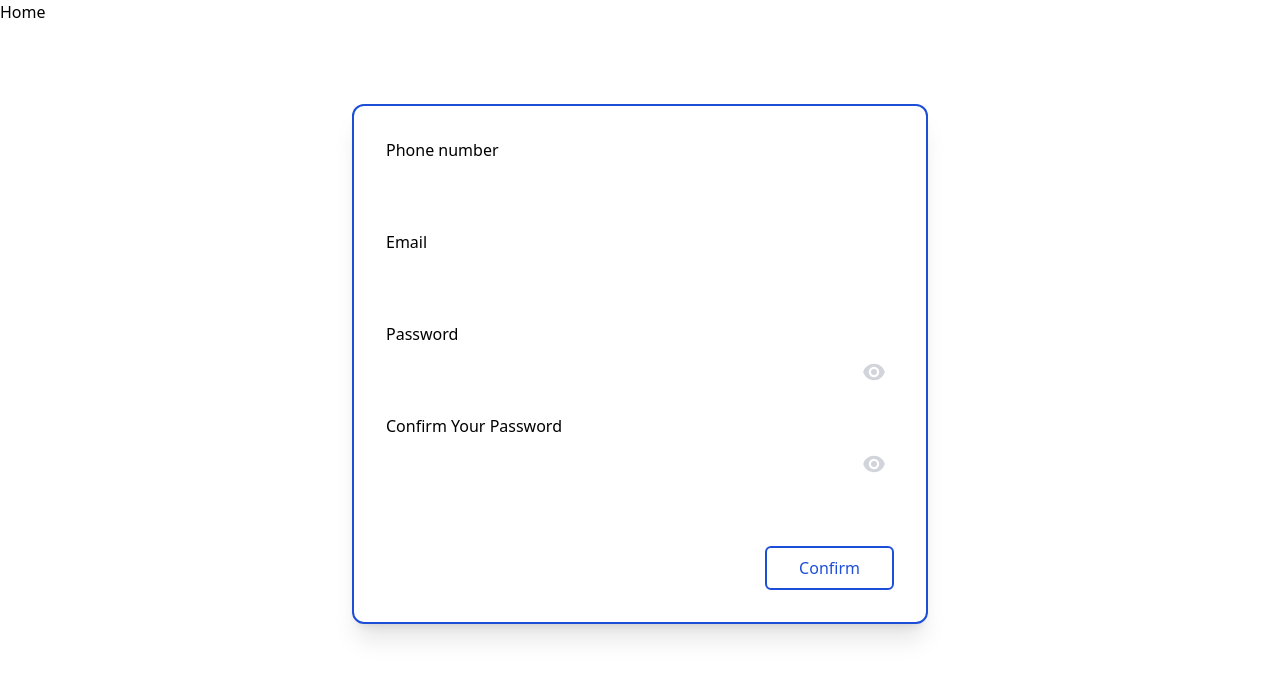
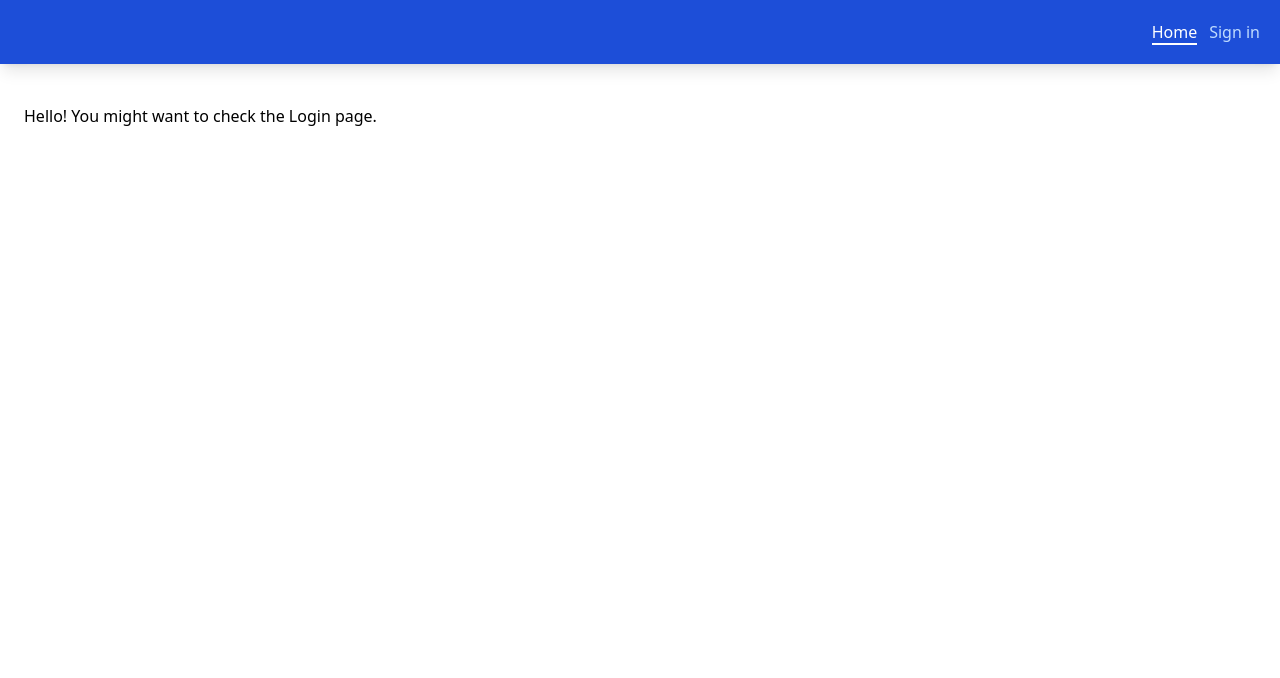
Before and after one commit to malinka775/vue-form, a Vue app: page / in a window 1280 px wide. Shown: the top 678 px of the page. Built offline with nearby package versions, Linux system fonts and the light colour scheme.

Commit message:
refactor: add routing

```diff
--- a/src/App.vue
+++ b/src/App.vue
@@ -1,15 +1,32 @@
 <script setup>
-import { RouterLink, RouterView } from 'vue-router'
+import { RouterView } from 'vue-router'
+import TheHeader from './components/layout/TheHeader.vue'
 </script>
 
 <template>
-  <header>
-    <div>
-      <nav>
-        <RouterLink to="/">Home</RouterLink>
-      </nav>
-    </div>
-  </header>
+  <TheHeader />
+  <main>
+    <router-view v-slot="{ Component }">
+      <transition name="slide" mode="out-in">
+        <component :is="Component"></component>
+      </transition>
+    </router-view>
+  </main>
+</template>
 
-  <RouterView />
-</template>
+<style>
+.slide-enter-from,
+.slide-leave-to {
+  transform: translateY(-30px);
+  opacity: 0;
+}
+.slide-enter-active,
+.slide-leave-active {
+  transition: all 0.3s ease-in;
+}
+.slide-enter-to,
+.slide-leave-from {
+  transform: translateY(0);
+  opacity: 1;
+}
+</style>
--- /dev/null
+++ b/src/components/SectionContainer.vue
@@ -0,0 +1,7 @@
+<template>
+  <section class="px-6">
+    <div class="m-auto max-w-[1280px]">
+      <slot />
+    </div>
+  </section>
+</template>
--- a/src/components/UI/BaseInput.vue
+++ b/src/components/UI/BaseInput.vue
@@ -1,6 +1,6 @@
 <template>
   <input
-    class="base-input"
+    class="mt-2 block w-full rounded-md border-2 border-gray-200 px-2 py-1 transition-all duration-200 ease-linear focus:outline-blue-700"
     :type="type"
     :value="modelValue"
     @input="$emit('update:modelValue', $event.target.value)"
@@ -21,10 +21,3 @@ defineProps({
 })
 defineEmits(['update:modelValue'])
 </script>
-
-<style scoped>
-.base-input {
-  @apply mt-2 block w-full rounded-md border-2 border-gray-200 border-transparent px-2 py-1 transition-all duration-200 ease-linear
-      focus:outline-blue-700;
-}
-</style>
--- /dev/null
+++ b/src/components/layout/TheHeader.vue
@@ -0,0 +1,22 @@
+<template>
+  <header class="bg-blue-700 p-5 shadow-lg">
+    <nav class="m-auto max-w-[1280px]">
+      <ul class="ml-auto flex w-fit gap-3">
+        <li>
+          <router-link to="/" class="text-blue-200 transition-colors duration-200 hover:text-white"
+            >Home</router-link
+          >
+        </li>
+        <li>
+          <router-link
+            to="/auth"
+            class="text-blue-200 transition-colors duration-200 hover:text-white"
+            >Sign in</router-link
+          >
+        </li>
+      </ul>
+    </nav>
+  </header>
+</template>
+
+<script setup></script>
--- a/src/index.css
+++ b/src/index.css
@@ -13,3 +13,7 @@
     @apply text-lg font-semibold;
   }
 }
+
+.router-link-active {
+  @apply border-b-2 border-white text-white;
+}
--- a/src/router/index.js
+++ b/src/router/index.js
@@ -1,5 +1,6 @@
 import { createRouter, createWebHistory } from 'vue-router'
 import HomeView from '../views/HomeView.vue'
+import RegistrationView from '../views/RegistrationView.vue'
 
 const router = createRouter({
   history: createWebHistory(import.meta.env.BASE_URL),
@@ -8,6 +9,11 @@ const router = createRouter({
       path: '/',
       name: 'home',
       component: HomeView
+    },
+    {
+      path: '/auth',
+      name: 'auth',
+      component: RegistrationView
     }
   ]
 })
--- a/src/views/HomeView.vue
+++ b/src/views/HomeView.vue
@@ -1,9 +1,9 @@
+<template>
+  <SectionContainer class="pt-10">
+    Hello! You might want to check the <router-link to="/auth">Login</router-link> page.
+  </SectionContainer>
+</template>
+
 <script setup>
-import RegistrationView from './RegistrationView.vue'
+import SectionContainer from '../components/SectionContainer.vue'
 </script>
-
-<template>
-  <main class="mt-20 text-3xl">
-    <registration-view></registration-view>
-  </main>
-</template>
--- a/src/views/RegistrationView.vue
+++ b/src/views/RegistrationView.vue
@@ -1,25 +1,26 @@
 <template>
+  <SectionContainer class="pt-10">
     <base-card class="m-auto max-w-xl">
       <form @submit.prevent="submitForm">
-      <div class="form-control">
-        <label for="phone" class="form-label">Phone number</label>
+        <div class="mb-6 text-base">
+          <label for="phone" class="font-medium">Phone number</label>
           <base-input type="phone" id="phone" v-model="inputs.phone" />
-        <p class="form-error">{{ errors.phone }}</p>
+          <p class="text-sm text-red-500">{{ errors.phone }}</p>
         </div>
-      <div class="form-control">
-        <label for="email" class="form-label">Email</label>
+        <div class="mb-6 text-base">
+          <label for="email" class="font-medium">Email</label>
           <base-input type="email" id="email" v-model="inputs.email" />
-        <p class="form-error">{{ errors.email }}</p>
+          <p class="text-sm text-red-500">{{ errors.email }}</p>
         </div>
-      <div class="form-control">
-        <label for="password" class="form-label">Password</label>
+        <div class="mb-6 text-base">
+          <label for="password" class="font-medium">Password</label>
           <PasswordInput id="password" v-model="inputs.password" />
-        <p class="form-error">{{ errors.password }}</p>
+          <p class="text-sm text-red-500">{{ errors.password }}</p>
         </div>
-      <div class="form-control">
-        <label for="passwordConfirm" class="form-label">Confirm Your Password</label>
+        <div class="mb-6 text-base">
+          <label for="passwordConfirm" class="font-medium">Confirm Your Password</label>
           <PasswordInput id="passwordConfirm" v-model="inputs.passwordConfirmed" />
-        <p class="form-error">{{ errors.passwordConfirmed }}</p>
+          <p class="text-sm text-red-500">{{ errors.passwordConfirmed }}</p>
         </div>
         <base-button class="ml-auto mt-16 block">Confirm</base-button>
       </form>
@@ -28,12 +29,15 @@
       <p>We are sorry. Something went wrong while registering.</p>
       <p>Please, try again later.</p>
     </base-modal>
+  </SectionContainer>
 </template>
 
 <script setup>
 import { ref, reactive, watch } from 'vue'
+import registerUser from '../api/api.js'
+
 import PasswordInput from '../components/PasswordInput.vue'
-import registerUser from '../api/api.js'
+import SectionContainer from '../components/SectionContainer.vue'
 
 const inputs = reactive({
   phone: '',
@@ -86,7 +90,6 @@ const submitForm = async () => {
   wasConfirmPushed.value = true
   validateForm()
 
-  console.log(inputs)
   let isValid = true
   for (let key in errors) {
     if (errors[key] !== null) {
@@ -136,17 +139,3 @@ watch(inputs, () => {
   wasConfirmPushed.value && validateForm()
 })
 </script>
-
-<style scoped>
-.form-control {
-  @apply mb-6 text-base;
-}
-
-.form-label {
-  @apply font-medium;
-}
-
-.form-error {
-  @apply text-sm text-red-500;
-}
-</style>
```
Lines whose indentation alone changed are shown as unchanged.
